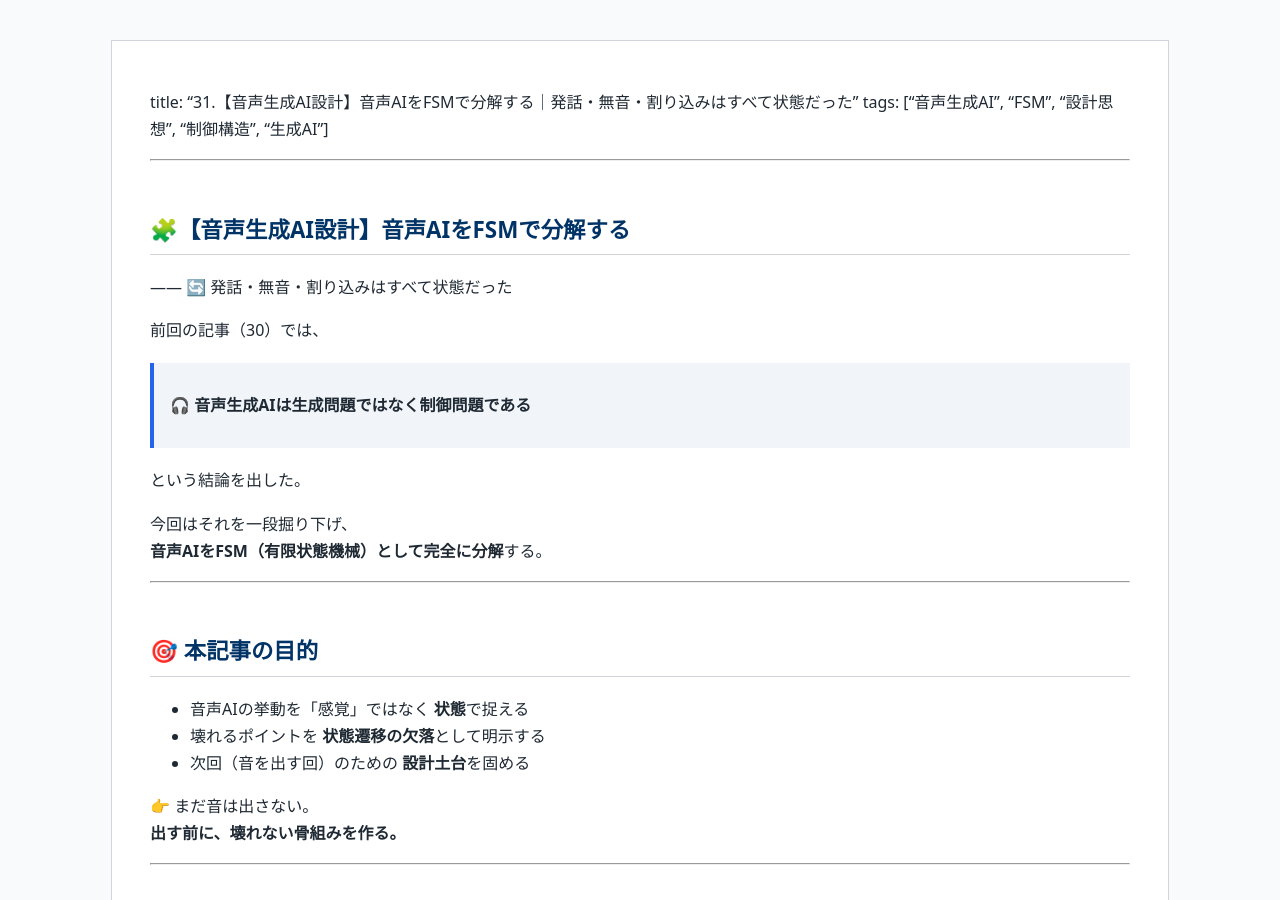
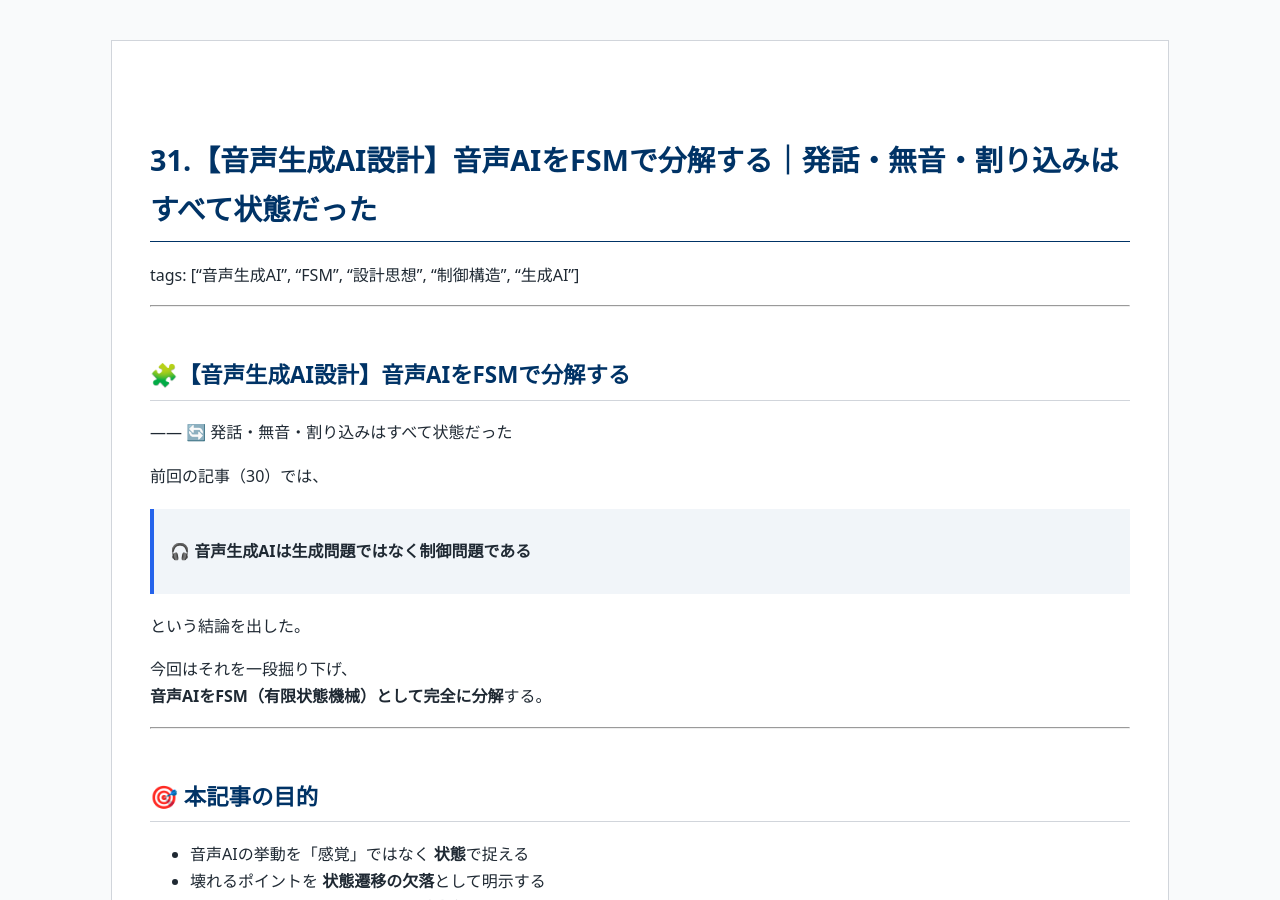
Before and after one commit to Samizo-AITL/qiita-articles, a Jekyll site: the page built from articles/31_audio_ai_fsm_decomposition.md, in a window 1280 px wide and 900 px high. Built offline with Jekyll 4.4.1, drawn with Linux system fonts in a browser that asks for light colours; some of the changed lines change nothing that is shown.

Commit message:
Update 31_audio_ai_fsm_decomposition.md

```diff
--- a/articles/31_audio_ai_fsm_decomposition.md
+++ b/articles/31_audio_ai_fsm_decomposition.md
@@ -3,7 +3,7 @@ layout: default
 title: Qiita Articles
 ---
 
-title: "31.【音声生成AI設計】音声AIをFSMで分解する｜発話・無音・割り込みはすべて状態だった"
+# 31.【音声生成AI設計】音声AIをFSMで分解する｜発話・無音・割り込みはすべて状態だった
 tags: ["音声生成AI", "FSM", "設計思想", "制御構造", "生成AI"]
 
 ---
```
